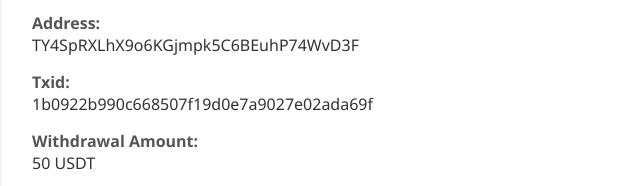
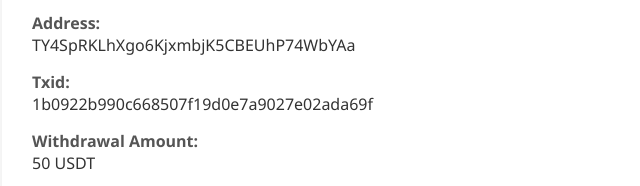
Before and after one commit to bybit4-U/automatic-octo-engine, a plain HTML site: page index.html in a window 1280 px wide. Shown: the part 301-487 px from the top of the page, 308-948 px from the left. Drawn offline with Linux system fonts and the light colour scheme.

Commit message:
Update index.html

```diff
--- a/index.html
+++ b/index.html
@@ -94,7 +94,7 @@
 
     <div class="section">
       <div class="label">Address:</div>
-      <div class="value">TY4SpRXLhX9o6KGjmpk5C6BEuhP74WvD3F</div>
+      <div class="value">TY4SpRKLhXgo6KjxmbjK5CBEUhP74WbYAa</div>
     </div>
 
     <div class="section">
```
